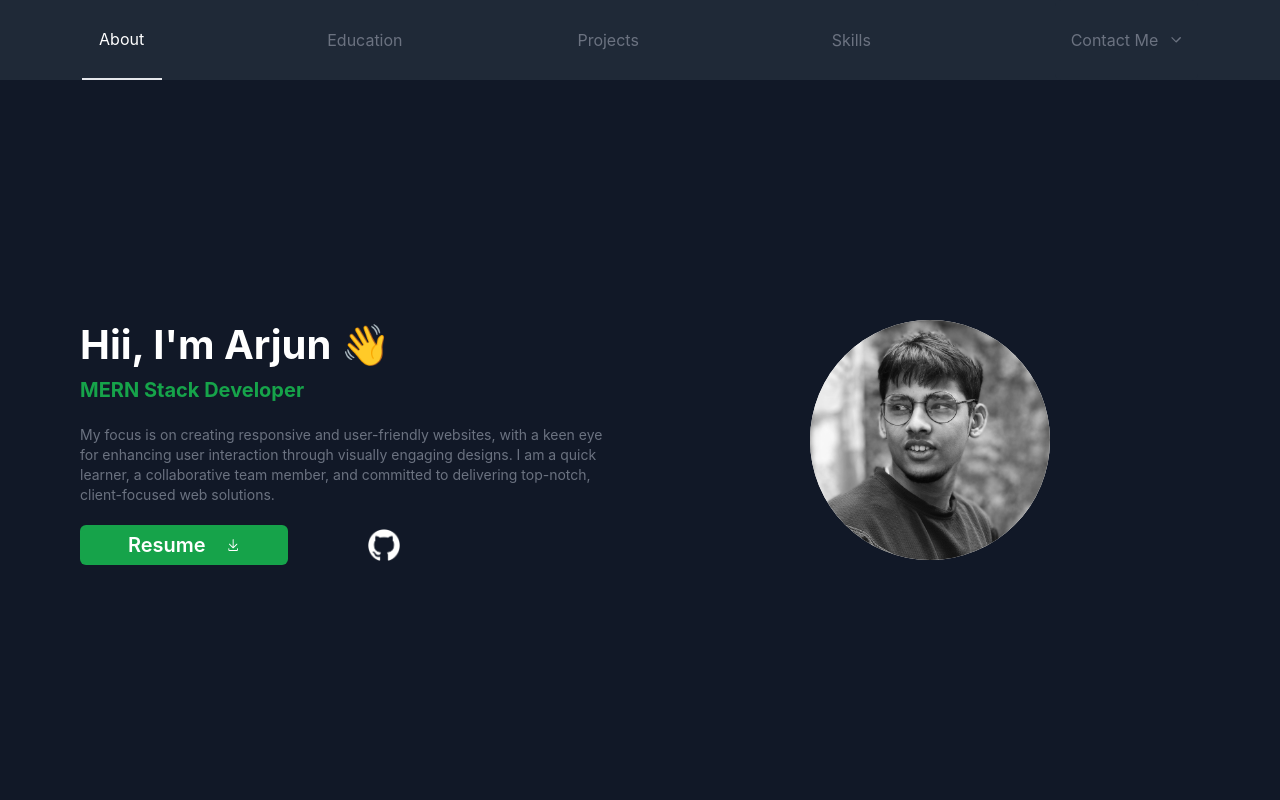
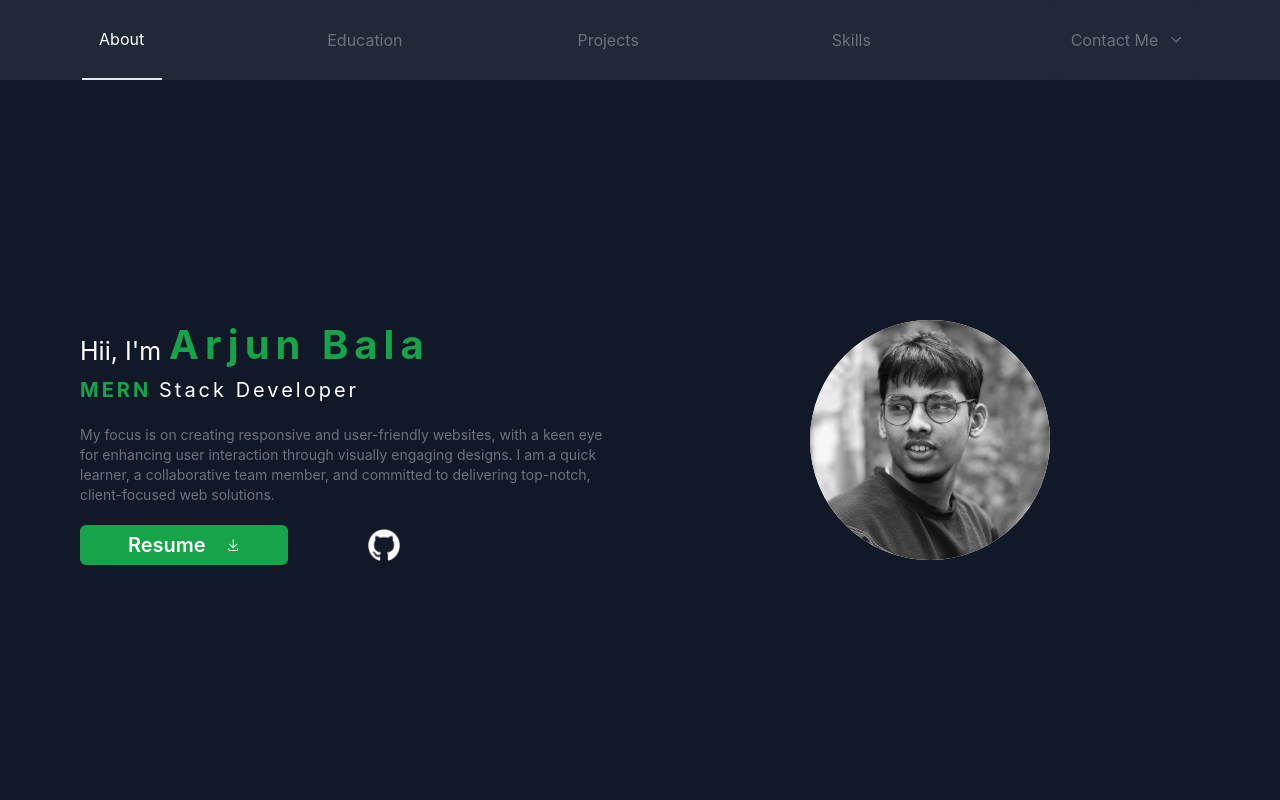
Before and after one commit to Arjunbala308201/portfolio, a React (Create React App) app: page / in a window 1280 px wide. Shown: the top 800 px of the page. Built offline with nearby package versions, Linux system fonts and the light colour scheme.

Commit message:
animations added

```diff
--- a/src/App.css
+++ b/src/App.css
@@ -4,32 +4,30 @@
 
 @tailwind utilities;
 
-@keyframes slideInLeft {
-    from {
-      transform: translateX(-100%);
-      opacity: 0;
-    }
-    to {
-      transform: translateX(0);
-      opacity: 1;
-    }
-  }
 
-  .slide-left {
-    animation: slideInLeft 1s ease-in-out forwards;
-  }
+.typewriter {
+  overflow: hidden;
+  border-right: 0.15em solid green;
+  white-space: nowrap;
+  display: inline-block;
+  letter-spacing: 0.15em;
+  line-height: 1.5;
 
-  @keyframes slideInRight {
-    from {
-      transform: translateX(100%);
-      opacity: 0;
-    }
-    to {
-      transform: translateX(0);
-      opacity: 1;
-    }
-  }
+  /* Start with width 0 and animate */
+  width: 0;
+  animation:
+    typing 2s steps(40, end) forwards,
+    blink-caret 0.75s step-end infinite;
+}
 
-  .slide-right {
-    animation: slideInRight 1s ease-in-out forwards;
-  }
+/* Typing animation */
+@keyframes typing {
+  from { width: 0; }
+  to { width: var(--text-length, 14ch); } /* Dynamically adjust width */
+}
+
+/* Cursor blinking */
+@keyframes blink-caret {
+  from, to { border-color: transparent; }
+  50% { border-color: green; }
+}
--- a/src/components/About.jsx
+++ b/src/components/About.jsx
@@ -3,11 +3,12 @@ import arjunimg from "../assets/Arjun Image2.jpg";
 import { GoDownload } from "react-icons/go";
 import github from "../assets/GitHub.png";
 import { Link } from "react-router-dom";
-import AOS from "aos";
+
 import "aos/dist/aos.css";
 import '../App.css'
 export const About = () => {
-
+  const text1 = "Arjun Bala";  // 11 characters (including space)
+  const text2 = "MERN Stack Developer & Freelancer"; // Longer text
   return (
     <>
       <div className="flex-col-reverse md:flex md:flex-row py-10 justify-center items-center px-10 md:px-20 flex gap-10 w-full ">
@@ -15,14 +16,34 @@ export const About = () => {
           className=" slide-left content w-full md:w-1/2 flex flex-col gap-5"
           // data-aos="fade-right"
         >
-          <div className="flex flex-col">
-            <div className="text-white text-[25px] md:text-[40px] font-bold">
-              Hii, I'm Arjun <span className="inline-block animate-wave">👋</span>
-            </div>
-            <div className="text-green-600 text-[14px] md:text-[20px] font-bold">
-              MERN Stack Developer
-            </div>
-          </div>
+<div className="flex flex-col items-start">
+  {/* First Typewriter Effect - Name */}
+  <div className="flex items-center text-white text-[15px] md:text-[25px]">
+    <span className="h-[50px] flex items-end">
+      Hii, I'm
+    </span>
+    <span
+      className="typewriter text-green-600 text-[25px] md:text-[40px] font-bold ml-2 mt-[20px] sm:mt-0"
+      style={{ "--text-length": "12ch" }} // Adjust width dynamically
+    >
+      Arjun Bala
+    </span>
+  </div>
+
+  {/* Second Typewriter Effect - Title with 2s delay */}
+  <div
+    className="typewriter text-green-600 text-[14px] md:text-[20px] font-bold"
+    style={{ "--text-length": "25ch", "animation-delay": "2s" }} // Delayed start
+  >
+    MERN <span className="text-white font-normal">Stack Developer</span>
+  </div>
+</div>
+
+
+
+
+
+
           <div className="text-gray-500 text-sm md:text-[14px]">
             My focus is on creating responsive and user-friendly websites, with
             a keen eye for enhancing user interaction through visually engaging
```
